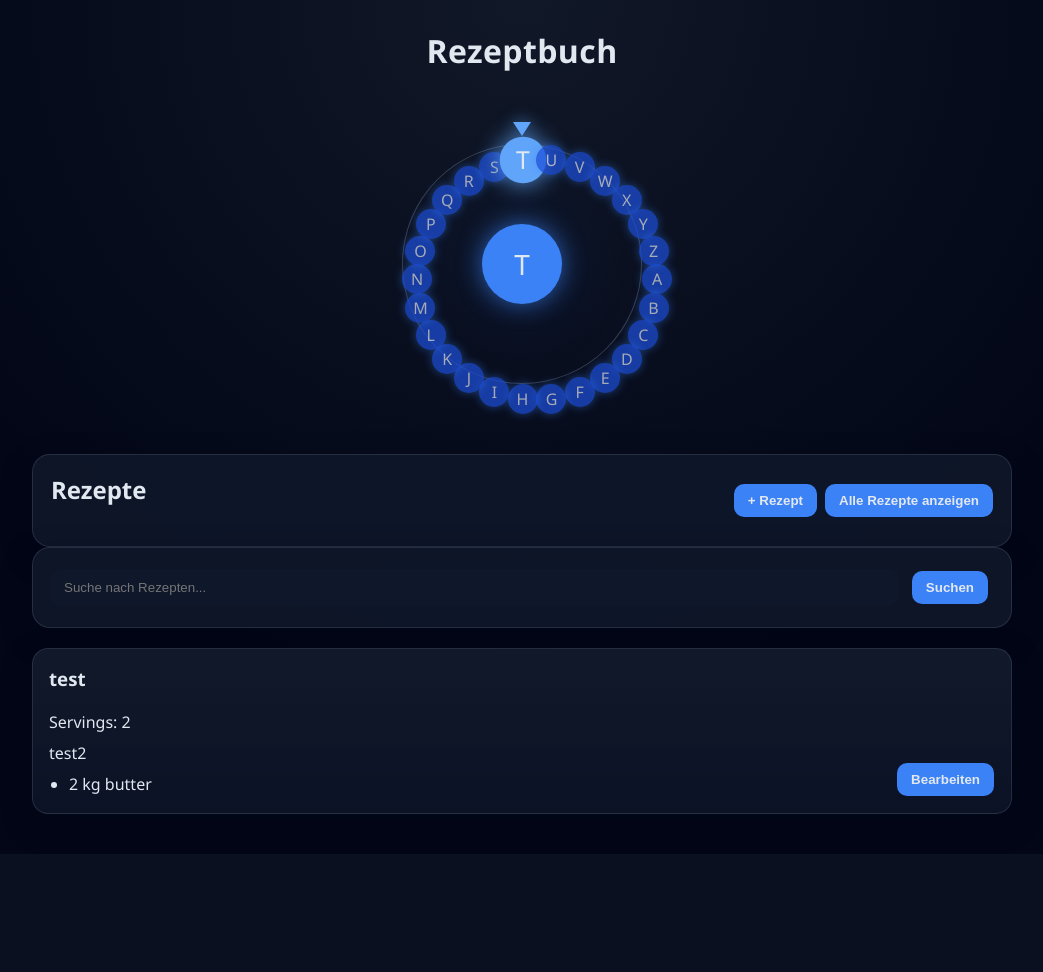
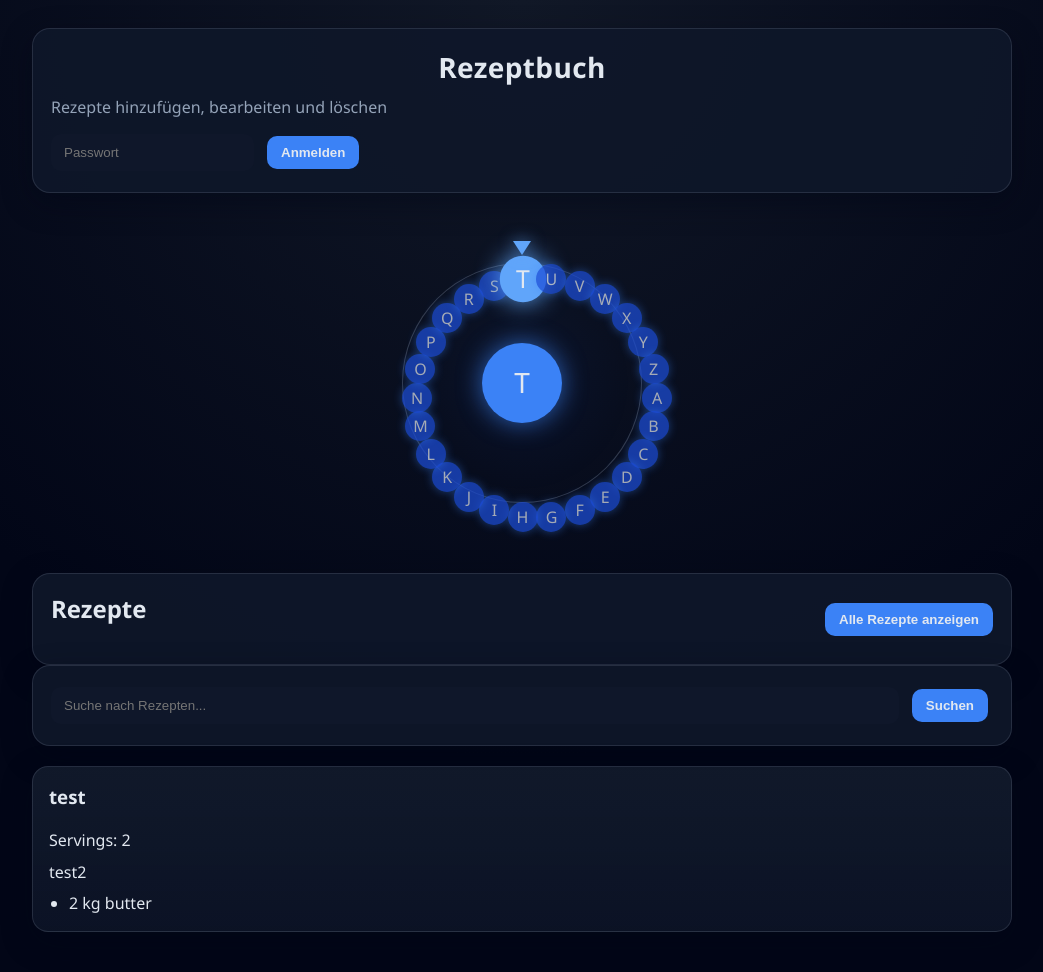
Before and after one commit to BP173/Rezeptbuch, a Flask app: page / in a window 1280 px wide. Shown: the whole page, without its empty margins (118-1161 px from the left). Before the commit the page ends 814 px from the top, so only its background shows below. Run offline with Flask 3, Linux system fonts and the light colour scheme; data comes from the database, SQL or seed files in the repository.

Commit message:
Admin-Login, UI-Anpassungen

```diff
--- a/app.py
+++ b/app.py
@@ -1,9 +1,15 @@
+import os
+from datetime import timedelta
+
 from flask import Flask
 from routes import bp as main_bp
 from models import db
 
 def create_app():
     app = Flask(__name__)
+    app.config['SECRET_KEY'] = os.environ.get('SECRET_KEY', 'dev-secret-change-for-production')
+    app.config['ADMIN_PASSWORD'] = os.environ.get('ADMIN_PASSWORD', 'voodrok')
+    app.config['PERMANENT_SESSION_LIFETIME'] = timedelta(days=14)
     app.config['SQLALCHEMY_DATABASE_URI'] = 'sqlite:///recipes.db'
     app.config['SQLALCHEMY_TRACK_MODIFICATIONS'] = False
     db.init_app(app)
--- a/routes.py
+++ b/routes.py
@@ -1,4 +1,6 @@
-from flask import Blueprint, request, jsonify, render_template
+from functools import wraps
+
+from flask import Blueprint, request, jsonify, render_template, session, current_app
 import models
 db = models.db
 Recipe = models.Recipe
@@ -8,11 +10,48 @@ from werkzeug.exceptions import BadRequest
 
 bp = Blueprint("main", __name__)
 
+ADMIN_SESSION_KEY = "admin_ok"
+
+
+def admin_required(view):
+    @wraps(view)
+    def wrapped(*args, **kwargs):
+        if not session.get(ADMIN_SESSION_KEY):
+            return jsonify({"error": "Unauthorized", "status": "unauthorized"}), 401
+        return view(*args, **kwargs)
+    return wrapped
+
+
 @bp.route("/")
 def home():
     return render_template("index.html")
 
+
+@bp.route("/admin/status", methods=["GET"])
+def admin_status():
+    return jsonify({"authenticated": bool(session.get(ADMIN_SESSION_KEY))})
+
+
+@bp.route("/admin/login", methods=["POST"])
+def admin_login():
+    data = request.get_json(silent=True) or {}
+    password = data.get("password", "")
+    expected = current_app.config.get("ADMIN_PASSWORD") or ""
+    if password and password == expected:
+        session[ADMIN_SESSION_KEY] = True
+        session.permanent = True
+        return jsonify({"status": "ok"})
+    return jsonify({"error": "Invalid password"}), 401
+
+
+@bp.route("/admin/logout", methods=["POST"])
+def admin_logout():
+    session.pop(ADMIN_SESSION_KEY, None)
+    return jsonify({"status": "ok"})
+
+
 @bp.route("/add", methods=["POST"])
+@admin_required
 def add_recipe():
     data = request.json
 
@@ -81,6 +120,7 @@ def format_recipes(recipes):
     return result
 
 @bp.route("/update/<int:id>", methods=["PUT"])
+@admin_required
 def update_recipe(id):
     data = request.json
 
@@ -116,16 +156,17 @@ def update_recipe(id):
         db.session.add(ri)
 
     db.session.commit()
-    return {"status": "updated"}
+    return jsonify({"status": "updated"})
 
 @bp.route("/delete/<int:id>", methods=["DELETE"])
+@admin_required
 def delete_recipe(id):
     recipe = Recipe.query.get_or_404(id)
 
     db.session.delete(recipe)
     db.session.commit()
 
-    return {"status": "deleted"}
+    return jsonify({"status": "deleted"})
 
 @bp.route("/search", methods=["GET"])  # Ensure this route is added to the blueprint
 def search_recipes():
--- a/templates/index.html
+++ b/templates/index.html
@@ -32,10 +32,12 @@ h1, h2, h3 {
     margin-top: 0;
 }
 
-h1 {
+#admin-panel .app-heading {
     text-align: center;
     letter-spacing: 0.4px;
-    margin-bottom: 12px;
+    margin: 0 0 8px;
+    font-size: 1.75rem;
+    font-weight: 700;
 }
 
 p {
@@ -328,6 +330,32 @@ button:active {
     box-shadow: 0 6px 16px rgba(220, 38, 38, 0.35);
 }
 
+.hidden {
+    display: none !important;
+}
+
+.admin-panel {
+    margin-bottom: 16px;
+}
+
+.admin-panel .muted {
+    display: block;
+    margin-top: 4px;
+}
+
+.admin-login-row {
+    display: flex;
+    flex-wrap: wrap;
+    align-items: center;
+    gap: 8px;
+    margin-top: 12px;
+}
+
+.admin-login-row input[type="password"] {
+    max-width: 220px;
+    margin: 0;
+}
+
 .animate-in {
     animation: fadeSlideIn 0.35s ease both;
 }
@@ -399,7 +427,19 @@ button:active {
 
 <body>
 <div class="app-shell">
-<h1>Rezeptbuch</h1>
+
+<div id="admin-panel" class="card admin-panel">
+    <h1 class="app-heading">Rezeptbuch</h1>
+    <span class="muted">Rezepte hinzufügen, bearbeiten und löschen</span>
+    <div id="admin-login-fields" class="admin-login-row">
+        <input type="password" id="adminPassword" placeholder="Passwort" autocomplete="current-password" aria-label="Passwort zum Bearbeiten">
+        <button type="button" onclick="adminLogin()">Anmelden</button>
+    </div>
+    <div id="admin-logged-in" class="admin-login-row hidden">
+        <span class="muted">Angemeldet</span>
+        <button type="button" onclick="adminLogout()" class="secondary-btn">Abmelden</button>
+    </div>
+</div>
 
 <!-- RAD -->
 <div class="radial-wrapper">
@@ -412,8 +452,8 @@ button:active {
 <div class="section-header card">
     <h2>Rezepte</h2>
     <div class="actions">
-        <button onclick="toggleForm()" aria-label="Add Recipe">+ Rezept</button>
-        <button onclick="loadAllRecipes()">Alle Rezepte anzeigen</button>
+        <button type="button" class="admin-only hidden" onclick="toggleForm()" aria-label="Add Recipe">+ Rezept</button>
+        <button type="button" onclick="loadAllRecipes()">Alle Rezepte anzeigen</button>
     </div>
 </div>
 
@@ -439,9 +479,9 @@ button:active {
         <ul id="detail-ingredients-list"></ul>
     </div>
 
-    <div class="detail-actions">
-        <button onclick="edit(currentRecipeId)" class="btn-edit">Bearbeiten</button>
-        <button onclick="deleteRecipeById(currentRecipeId)" class="btn-delete danger-btn">Löschen</button>
+    <div class="detail-actions admin-only hidden">
+        <button type="button" onclick="edit(currentRecipeId)" class="btn-edit">Bearbeiten</button>
+        <button type="button" onclick="deleteRecipeById(currentRecipeId)" class="btn-delete danger-btn">Löschen</button>
     </div>
 </div>
 
@@ -468,6 +508,76 @@ button:active {
 
 <script>
 const letters = "ABCDEFGHIJKLMNOPQRSTUVWXYZ".split("");
+
+let isAdmin = false;
+
+function apiFetch(url, options = {}) {
+    const headers = { ...(options.headers || {}) };
+    if (options.body && typeof options.body === "string" && !headers["Content-Type"]) {
+        headers["Content-Type"] = "application/json";
+    }
+    return fetch(url, { credentials: "include", ...options, headers });
+}
+
+function updateAdminUI() {
+    document.querySelectorAll(".admin-only").forEach(el => {
+        el.classList.toggle("hidden", !isAdmin);
+    });
+    const loginFields = document.getElementById("admin-login-fields");
+    const loggedIn = document.getElementById("admin-logged-in");
+    if (loginFields) loginFields.classList.toggle("hidden", isAdmin);
+    if (loggedIn) loggedIn.classList.toggle("hidden", !isAdmin);
+}
+
+function refreshAdminStatus() {
+    return apiFetch("/admin/status")
+        .then(res => res.json())
+        .then(data => {
+            isAdmin = !!data.authenticated;
+            updateAdminUI();
+        })
+        .catch(() => {
+            isAdmin = false;
+            updateAdminUI();
+        });
+}
+
+function adminLogin() {
+    const pw = document.getElementById("adminPassword").value;
+    apiFetch("/admin/login", {
+        method: "POST",
+        body: JSON.stringify({ password: pw })
+    })
+        .then(res => res.json().then(data => ({ ok: res.ok, data })))
+        .then(({ ok, data }) => {
+            if (ok) {
+                document.getElementById("adminPassword").value = "";
+                isAdmin = true;
+                updateAdminUI();
+                refreshAdminStatus();
+            } else {
+                alert(data.error || "Anmeldung fehlgeschlagen");
+            }
+        })
+        .catch(() => alert("Anmeldung fehlgeschlagen"));
+}
+
+function adminLogout() {
+    apiFetch("/admin/logout", { method: "POST" })
+        .then(() => refreshAdminStatus())
+        .then(() => {
+            const form = document.getElementById("formContainer");
+            if (form && form.style.display !== "none") {
+                form.style.display = "none";
+            }
+        });
+}
+
+function handleUnauthorized() {
+    isAdmin = false;
+    updateAdminUI();
+    alert("Nicht angemeldet oder Sitzung abgelaufen. Bitte erneut als Admin anmelden.");
+}
 
 let angle = 0;
 let velocity = 0;
@@ -654,7 +764,7 @@ function snap() {
 }
 
 function loadLetter(letter) {
-    fetch(`/recipes/${letter}`)
+    apiFetch(`/recipes/${letter}`)
         .then(res => res.json())
         .then(data => {
             hideDetailView();
@@ -665,6 +775,10 @@ function loadLetter(letter) {
 function toggleForm() {
     const formContainer = document.getElementById("formContainer");
     if (formContainer.style.display === "none") {
+        if (!isAdmin) {
+            alert("Bitte zuerst als Admin anmelden.");
+            return;
+        }
         // Formular anzeigen
         formContainer.style.display = "block";
 
@@ -745,31 +859,40 @@ function save() {
         method = "POST";
     }
 
-    fetch(url, {
+    if (!isAdmin) {
+        alert("Bitte zuerst als Admin anmelden.");
+        return;
+    }
+
+    apiFetch(url, {
         method: method,
-        headers: {
-            "Content-Type": "application/json"
-        },
         body: JSON.stringify({
             title,
             description,
             servings,
             ingredients
         })
-    }).then(res => res.json())
+    }).then(res => {
+        if (res.status === 401) {
+            handleUnauthorized();
+            return null;
+        }
+        return res.json();
+    })
       .then(data => {
+          if (!data) return;
           if (data.status === "ok" || data.status === "updated") {
               alert(data.status === "ok" ? "Rezept erfolgreich gespeichert!" : "Rezept erfolgreich aktualisiert!");
-              document.getElementById("recipeId").value = ""; // ID zurücksetzen
-              document.getElementById("title").value = ""; // Felder leeren
+              document.getElementById("recipeId").value = "";
+              document.getElementById("title").value = "";
               document.getElementById("desc").value = "";
               document.getElementById("servings").value = "1";
-              document.getElementById("ingredients").innerHTML = ""; // Zutaten zurücksetzen
-              document.getElementById("saveButton").innerText = "Speichern"; // Button-Text zurücksetzen
+              document.getElementById("ingredients").innerHTML = "";
+              document.getElementById("saveButton").innerText = "Speichern";
               toggleForm();
               loadLetter(currentLetter);
           } else {
-              alert(data.message || "Fehler beim Speichern/Ändern des Rezepts.");
+              alert(data.message || data.error || "Fehler beim Speichern/Ändern des Rezepts.");
           }
       })
       .catch(error => {
@@ -779,8 +902,12 @@ function save() {
 }
 
 function edit(id) {
+    if (!isAdmin) {
+        alert("Bitte zuerst als Admin anmelden.");
+        return;
+    }
     hideDetailView();
-    fetch(`/recipe/${id}`)
+    apiFetch(`/recipe/${id}`)
         .then(res => res.json())
         .then(data => {
             if (data.error) {
@@ -814,7 +941,7 @@ function edit(id) {
 }
 
 function showRecipeDetail(id) {
-    fetch(`/recipe/${id}`)
+    apiFetch(`/recipe/${id}`)
         .then(res => res.json())
         .then(data => {
             if (data.error) {
@@ -838,6 +965,7 @@ function showRecipeDetail(id) {
             const servingsInput = document.getElementById("detail-servings-input");
             servingsInput.value = data.servings;
             renderDetailIngredients(data.servings);
+            updateAdminUI();
         })
         .catch(error => {
             console.error('Error:', error);
@@ -877,19 +1005,30 @@ function renderDetailIngredients(targetServings) {
 }
 
 function deleteRecipeById(id) {
+    if (!isAdmin) {
+        alert("Bitte zuerst als Admin anmelden.");
+        return;
+    }
     if (!confirm("Möchtest du dieses Rezept wirklich löschen?")) {
         return;
     }
 
-    fetch(`/delete/${id}`, { method: "DELETE" })
-        .then(res => res.json())
+    apiFetch(`/delete/${id}`, { method: "DELETE" })
+        .then(res => {
+            if (res.status === 401) {
+                handleUnauthorized();
+                return null;
+            }
+            return res.json();
+        })
         .then(data => {
+            if (!data) return;
             if (data.status === "deleted") {
                 alert("Rezept erfolgreich gelöscht!");
                 hideDetailView();
                 loadLetter(currentLetter);
             } else {
-                alert("Fehler beim Löschen des Rezepts.");
+                alert(data.error || "Fehler beim Löschen des Rezepts.");
             }
         });
 }
@@ -906,6 +1045,7 @@ function render(recipes) {
         emptyState.className = "list-empty";
         emptyState.innerText = "Keine Rezepte gefunden. Probiere eine andere Suche oder einen anderen Buchstaben.";
         listDiv.appendChild(emptyState);
+        updateAdminUI();
         return;
     }
 
@@ -939,25 +1079,38 @@ function render(recipes) {
         });
 
         const editButton = document.createElement("button");
-        editButton.className = "edit-button";
+        editButton.type = "button";
+        editButton.className = "edit-button admin-only hidden";
         editButton.innerText = "Bearbeiten";
         editButton.onclick = function() {
             edit(recipe.id);
         };
 
         const deleteButton = document.createElement("button");
-        deleteButton.className = "delete-button";
+        deleteButton.type = "button";
+        deleteButton.className = "delete-button admin-only hidden";
         deleteButton.innerText = "Löschen";
         deleteButton.onclick = function() {
+            if (!isAdmin) {
+                alert("Bitte zuerst als Admin anmelden.");
+                return;
+            }
             if (confirm(`Möchtest du das Rezept "${recipe.title}" wirklich löschen?`)) {
-                fetch(`/delete/${recipe.id}`, { method: "DELETE" })
-                    .then(res => res.json())
+                apiFetch(`/delete/${recipe.id}`, { method: "DELETE" })
+                    .then(res => {
+                        if (res.status === 401) {
+                            handleUnauthorized();
+                            return null;
+                        }
+                        return res.json();
+                    })
                     .then(data => {
+                        if (!data) return;
                         if (data.status === "deleted") {
                             alert("Rezept erfolgreich gelöscht!");
                             loadLetter(currentLetter);
                         } else {
-                            alert("Fehler beim Löschen des Rezepts.");
+                            alert(data.error || "Fehler beim Löschen des Rezepts.");
                         }
                     });
             }
@@ -972,10 +1125,11 @@ function render(recipes) {
 
         listDiv.appendChild(recipeDiv);
     });
+    updateAdminUI();
 }
 
 function loadAllRecipes() {
-    fetch("/recipes")
+    apiFetch("/recipes")
         .then(res => res.json())
         .then(data => {
             hideDetailView();
@@ -985,7 +1139,7 @@ function loadAllRecipes() {
 
 function performSearch() {
     const query = document.getElementById("searchInput").value;
-    fetch(`/search?query=${encodeURIComponent(query)}`)
+    apiFetch(`/search?query=${encodeURIComponent(query)}`)
         .then(res => res.json())
         .then(data => {
             hideDetailView();
@@ -1001,8 +1155,15 @@ document.getElementById("detail-servings-input").addEventListener("input", funct
     renderDetailIngredients(value);
 });
 
+document.getElementById("adminPassword").addEventListener("keydown", function(event) {
+    if (event.key === "Enter") {
+        event.preventDefault();
+        adminLogin();
+    }
+});
+
 buildWheel();
-loadLetter(currentLetter);
+refreshAdminStatus().then(() => loadLetter(currentLetter));
 </script>
 
 </body>
```
